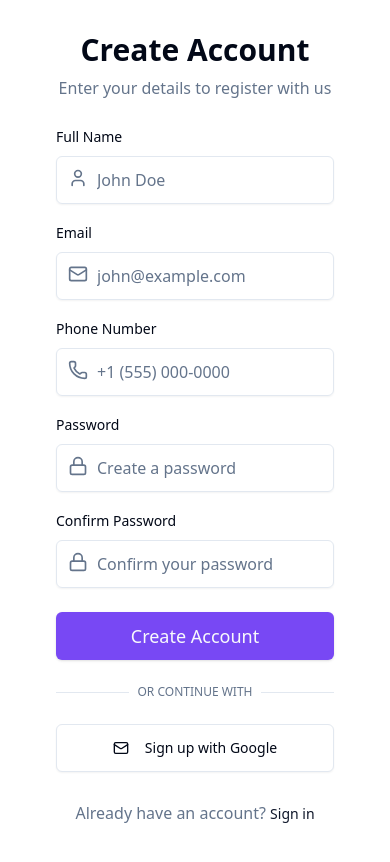
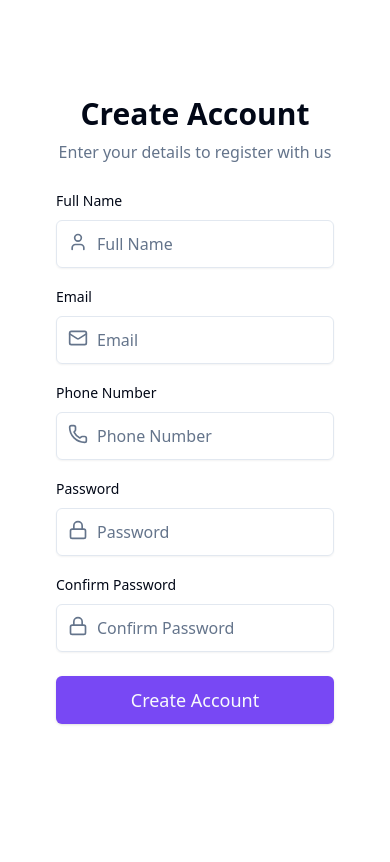
Before and after one commit to Suhailsubair007/Event-Hive, a React (Vite) app in the folder client/: page /signup in a window 390 px wide. Shown: the top 862 px of the page. Built offline with nearby package versions, Linux system fonts and the light colour scheme.

Commit message:
working on OTP modal and api

```diff
--- a/client/package.json
+++ b/client/package.json
@@ -11,6 +11,7 @@
   },
   "dependencies": {
     "@radix-ui/react-checkbox": "^1.1.4",
+    "@radix-ui/react-dialog": "^1.1.6",
     "@radix-ui/react-label": "^2.1.2",
     "@radix-ui/react-slot": "^1.1.2",
     "@tanstack/react-query": "^5.66.0",
--- /dev/null
+++ b/client/src/ReusableComponents/Login/OtpModal.tsx
@@ -0,0 +1,108 @@
+import { useState, useEffect } from 'react';
+import { Button } from "@/components/ui/button";
+import { Input } from "@/components/ui/input";
+import {
+  Dialog,
+  DialogContent,
+  DialogHeader,
+  DialogTitle,
+} from "@/components/ui/dialog";
+
+type OTPVerificationProps = {
+  isOpen: boolean;
+  onClose: () => void;
+  onVerify: (otp: string) => void;
+  email: string;
+  resendOtp: () => void;
+};
+
+export function OTPVerification({ isOpen, onClose, onVerify, email, resendOtp }: OTPVerificationProps) {
+  const [otp, setOtp] = useState<string[]>(['', '', '', '', '']);
+  const [timer, setTimer] = useState<number>(120); // 2 minutes
+
+  useEffect(() => {
+    let interval: NodeJS.Timeout | undefined;
+    if (isOpen && timer > 0) {
+      interval = setInterval(() => {
+        setTimer((prevTimer) => prevTimer - 1);
+      }, 1000);
+    }
+    return () => {
+      if (interval) clearInterval(interval);
+    };
+  }, [isOpen, timer]);
+
+  const handleChange = (index: number, value: string) => {
+    if (value.length <= 1) {
+      const newOtp = [...otp];
+      newOtp[index] = value;
+      setOtp(newOtp);
+      if (value !== '' && index < otp.length - 1) {
+        document.getElementById(`otp-${index + 1}`)?.focus();
+      }
+    }
+  };
+
+  const handleVerify = () => {
+    const enteredOtp = otp.join('');
+    if (enteredOtp.length === otp.length) {
+      onVerify(enteredOtp);
+    } else {
+      alert('Please enter all OTP digits.');
+    }
+  };
+
+  const handleResend = () => {
+    setTimer(120);
+    setOtp(['', '', '', '', '']);
+    resendOtp();
+  };
+
+  const formatTime = (seconds: number): string => {
+    const min = Math.floor(seconds / 60).toString().padStart(2, '0');
+    const sec = (seconds % 60).toString().padStart(2, '0');
+    return `${min}:${sec}`;
+  };
+
+  return (
+    <Dialog open={isOpen} onOpenChange={onClose}>
+      <DialogContent className="sm:max-w-[425px]">
+        <DialogHeader>
+          <DialogTitle className="text-center">Verify OTP</DialogTitle>
+        </DialogHeader>
+        <div className="text-center mb-4">
+          We've sent an email with an activation code to your email {email}
+        </div>
+        <div className="flex justify-center space-x-2 mb-4">
+          {otp.map((digit, index) => (
+            <Input
+              key={index}
+              id={`otp-${index}`}
+              type="text"
+              inputMode="numeric"
+              maxLength={1}
+              value={digit}
+              onChange={(e) => handleChange(index, e.target.value)}
+              className="w-12 h-12 text-center text-lg border border-[#7848F4] focus:ring-[#7848F4] focus:border-[#7848F4]"
+            />
+          ))}
+        </div>
+        <div className="text-center mb-4">
+          {timer > 0 ? (
+            <p>Send code again in {formatTime(timer)}</p>
+          ) : (
+            <Button variant="link" onClick={handleResend} className="text-[#7848F4] hover:underline">
+              Resend
+            </Button>
+          )}
+        </div>
+        <Button
+          onClick={handleVerify}
+          className="w-full bg-[#7848F4] hover:bg-[#6a40db] text-white"
+        >
+          Verify
+        </Button>
+      </DialogContent>
+    </Dialog>
+  );
+}
--- a/client/src/pages/User/AuthPages/Signup.tsx
+++ b/client/src/pages/User/AuthPages/Signup.tsx
@@ -1,13 +1,85 @@
+import { useState, ChangeEvent } from "react";
+import axios from "axios";
 import { Mail, Phone, User, Lock } from "lucide-react";
 import { Button } from "@/components/ui/button";
 import { Card, CardContent } from "@/components/ui/card";
 import { Input } from "@/components/ui/input";
 import { Label } from "@/components/ui/label";
+import { OTPVerification } from "../../../ReusableComponents/Login/OtpModal"; // Import OTP modal
+
+interface FormState {
+  fullName: string;
+  email: string;
+  phone: string;
+  password: string;
+  confirmPassword: string;
+}
+
+interface ErrorsState {
+  fullName?: string;
+  email?: string;
+  phone?: string;
+  password?: string;
+  confirmPassword?: string;
+}
 
 export default function Signup() {
+  const [form, setForm] = useState<FormState>({
+    fullName: "",
+    email: "",
+    phone: "",
+    password: "",
+    confirmPassword: "",
+  });
+
+  const [errors, setErrors] = useState<ErrorsState>({});
+  const [otpModal, setOtpModal] = useState<boolean>(false);
+  const [loading, setLoading] = useState<boolean>(false);
+
+  const handleChange = (e: ChangeEvent<HTMLInputElement>) => {
+    setForm({ ...form, [e.target.id]: e.target.value });
+    setErrors({ ...errors, [e.target.id]: "" }); // Clear error on change
+  };
+
+  const validateForm = (): boolean => {
+    const newErrors: ErrorsState = {};
+    if (!form.fullName.trim()) newErrors.fullName = "Full Name is required";
+    if (!form.email.match(/^\S+@\S+\.\S+$/)) newErrors.email = "Invalid Email";
+    if (!form.phone.match(/^\+?\d{10,15}$/))
+      newErrors.phone = "Invalid Phone Number";
+    if (form.password.length < 6)
+      newErrors.password = "Password must be at least 6 characters";
+    if (form.password !== form.confirmPassword)
+      newErrors.confirmPassword = "Passwords do not match";
+
+    setErrors(newErrors);
+    return Object.keys(newErrors).length === 0;
+  };
+
+  const handleSignup = async () => {
+    if (!validateForm()) return;
+
+    setLoading(true);
+    try {
+      const response = await axios.post("/api/send-otp", {
+        email: form.email,
+        phone: form.phone,
+      });
+
+      if (response.data.success) {
+        setOtpModal(true);
+      } else {
+        alert("Failed to send OTP, try again.");
+      }
+    } catch (error) {
+      console.error("OTP Error:", error);
+      alert("Error sending OTP.");
+    }
+    setLoading(false);
+  };
+
   return (
     <div className="min-h-screen grid md:grid-cols-2">
-      {/* Left side - Hero Image */}
       <div className="hidden md:block relative bg-[url('https://res.cloudinary.com/dupo7yv88/image/upload/v1739121646/yzbv7qtndn1tzxge3a81.svg')] bg-cover bg-center">
         <div className="absolute inset-0 bg-black/20" />
         <div className="relative h-full flex flex-col items-center justify-center text-white text-center p-8">
@@ -15,16 +87,12 @@
           <p className="text-lg max-w-md mb-8">
             Already have an account? Sign in to continue your journey with us
           </p>
-          <Button
-            variant="ghost"
-            className="text-white bg-transparent border-transparent hover:bg-white/10"
-          >
+          <Button variant="ghost" className="text-white hover:bg-white/10">
             Sign in
           </Button>
         </div>
       </div>
 
-      {/* Right side - Sign Up Form */}
       <Card className="w-full max-w-md mx-auto my-auto p-8 shadow-none border-0">
         <CardContent className="space-y-6">
           <div className="space-y-2 text-center">
@@ -35,106 +103,49 @@
           </div>
 
           <div className="space-y-4">
-            <div className="space-y-2">
-              <Label htmlFor="fullName">Full Name</Label>
-              <div className="relative">
-                <User className="absolute left-3 top-3 h-5 w-5 text-muted-foreground" />
-                <Input
-                  id="fullName"
-                  placeholder="John Doe"
-                  className="h-12 pl-10"
-                />
+            {[
+              { id: "fullName", label: "Full Name", icon: User, type: "text" },
+              { id: "email", label: "Email", icon: Mail, type: "email" },
+              { id: "phone", label: "Phone Number", icon: Phone, type: "tel" },
+              { id: "password", label: "Password", icon: Lock, type: "password" },
+              { id: "confirmPassword", label: "Confirm Password", icon: Lock, type: "password" },
+            ].map(({ id, label, icon: Icon, type }) => (
+              <div key={id} className="space-y-2">
+                <Label htmlFor={id}>{label}</Label>
+                <div className="relative">
+                  <Icon className="absolute left-3 top-3 h-5 w-5 text-muted-foreground" />
+                  <Input
+                    id={id}
+                    type={type}
+                    placeholder={label}
+                    className="h-12 pl-10"
+                    value={form[id as keyof FormState]}
+                    onChange={handleChange}
+                  />
+                </div>
+                {errors[id as keyof ErrorsState] && <p className="text-red-500 text-sm">{errors[id as keyof ErrorsState]}</p>}
               </div>
-            </div>
-
-            <div className="space-y-2">
-              <Label htmlFor="email">Email</Label>
-              <div className="relative">
-                <Mail className="absolute left-3 top-3 h-5 w-5 text-muted-foreground" />
-                <Input
-                  id="email"
-                  type="email"
-                  placeholder="john@example.com"
-                  className="h-12 pl-10"
-                />
-              </div>
-            </div>
-
-            <div className="space-y-2">
-              <Label htmlFor="phone">Phone Number</Label>
-              <div className="relative">
-                <Phone className="absolute left-3 top-3 h-5 w-5 text-muted-foreground" />
-                <Input
-                  id="phone"
-                  type="tel"
-                  placeholder="+1 (555) 000-0000"
-                  className="h-12 pl-10"
-                />
-              </div>
-            </div>
-
-            <div className="space-y-2">
-              <Label htmlFor="password">Password</Label>
-              <div className="relative">
-                <Lock className="absolute left-3 top-3 h-5 w-5 text-muted-foreground" />
-                <Input
-                  id="password"
-                  type="password"
-                  placeholder="Create a password"
-                  className="h-12 pl-10"
-                />
-              </div>
-            </div>
-
-            <div className="space-y-2">
-              <Label htmlFor="confirmPassword">Confirm Password</Label>
-              <div className="relative">
-                <Lock className="absolute left-3 top-3 h-5 w-5 text-muted-foreground" />
-                <Input
-                  id="confirmPassword"
-                  type="password"
-                  placeholder="Confirm your password"
-                  className="h-12 pl-10"
-                />
-              </div>
-            </div>
+            ))}
           </div>
 
           <Button
+            onClick={handleSignup}
+            disabled={loading}
             className="w-full h-12 text-lg bg-[#7848F4] hover:bg-[#7848F4]/90"
-            size="lg"
           >
-            Create Account
+            {loading ? "Sending OTP..." : "Create Account"}
           </Button>
-
-          <div className="relative">
-            <div className="absolute inset-0 flex items-center">
-              <span className="w-full border-t" />
-            </div>
-            <div className="relative flex justify-center text-xs uppercase">
-              <span className="bg-background px-2 text-muted-foreground">
-                Or continue with
-              </span>
-            </div>
-          </div>
-
-          <div className="grid gap-4">
-            <Button variant="outline" className="h-12">
-              <Mail className="mr-2 h-5 w-5" />
-              Sign up with Google
-            </Button>
-          </div>
-
-          <div className="text-center md:hidden">
-            <span className="text-muted-foreground">
-              Already have an account?{" "}
-            </span>
-            <Button variant="link" className="p-0">
-              Sign in
-            </Button>
-          </div>
         </CardContent>
       </Card>
+
+      {/* OTP Modal */}
+      <OTPVerification
+        isOpen={otpModal}
+        onClose={() => setOtpModal(false)}
+        onVerify={(otp: string) => console.log("Verifying OTP:", otp)}
+        email={form.email}
+        resendOtp={() => console.log("Resending OTP")}
+      />
     </div>
   );
 }
```
Also changed, not shown: client/src/components/ui/dialog.tsx (added, +120 -0 lines), 1 other file (tests, documents, lock files or other folders).
